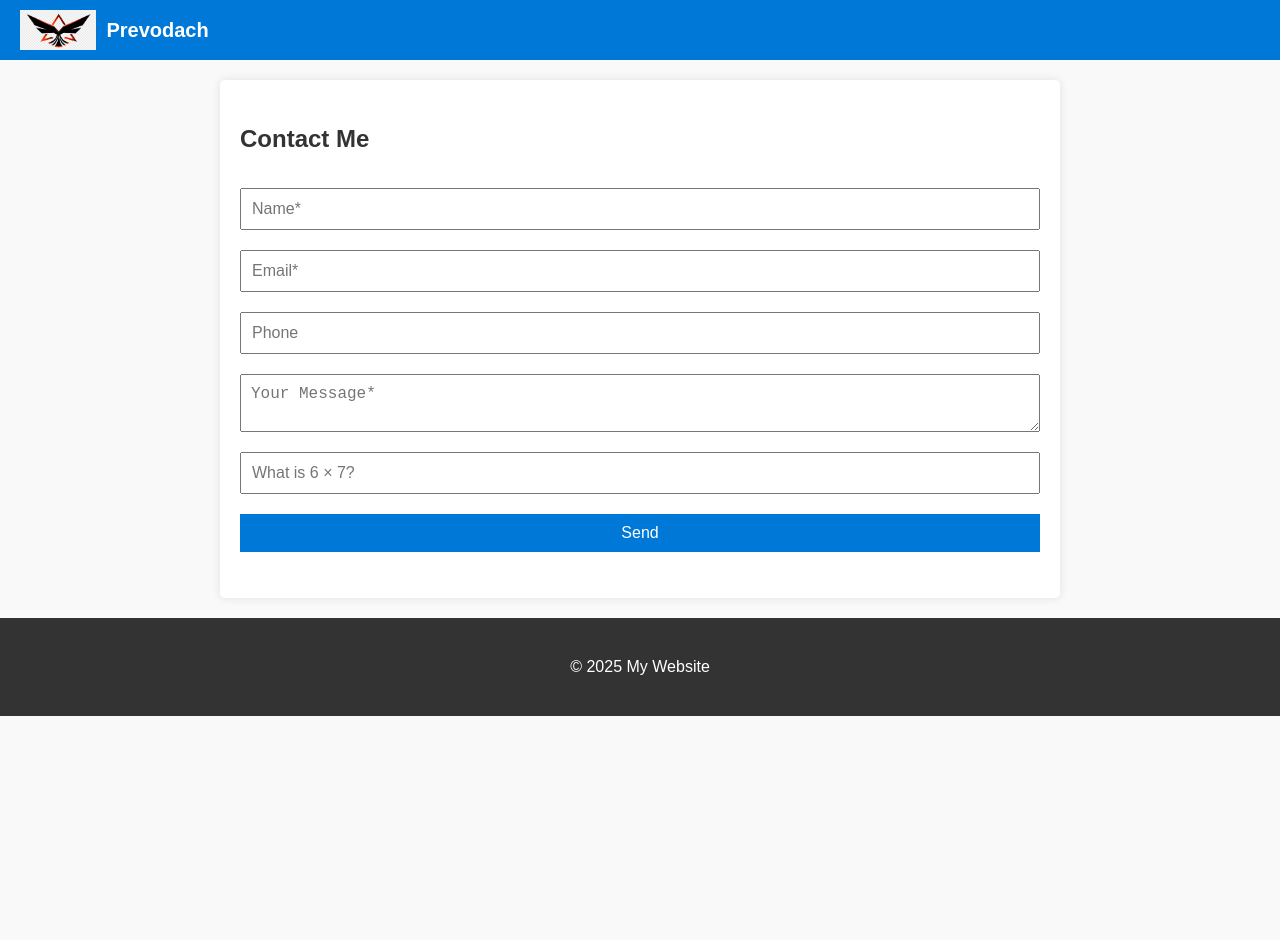
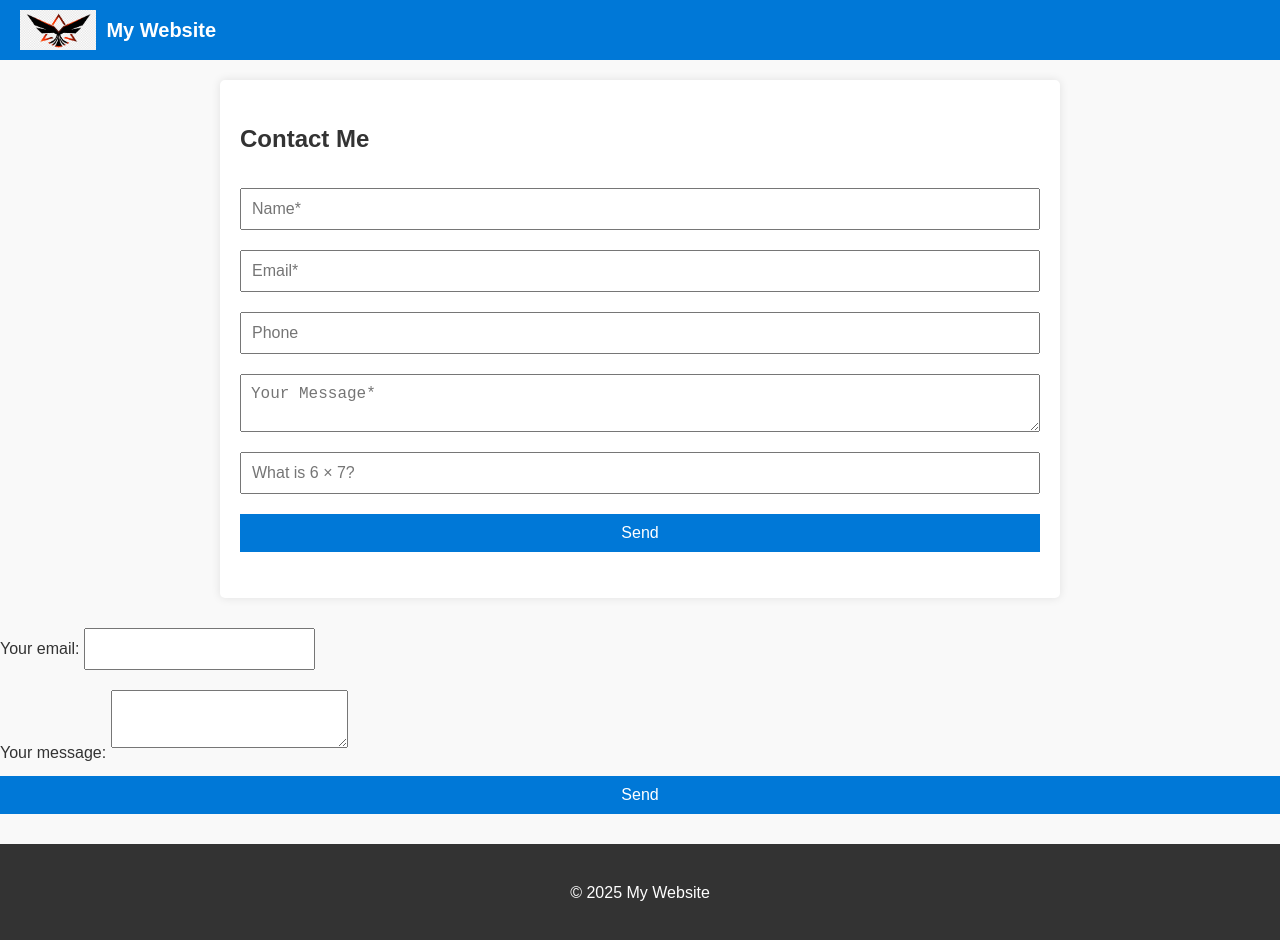
Before and after one commit to Daniel-616/prevodach, a plain HTML site: page index.html in a window 1280 px wide. Before the commit the page ends 800 px from the top, so only its background shows below. Drawn offline with Linux system fonts and the light colour scheme.

Commit message:
Add files via upload

```diff
--- a/index.html
+++ b/index.html
@@ -10,7 +10,7 @@
     <header>
         <div class="logo">
             <img src="images/logo.png" alt="Logo">
-            <h1>Prevodach</h1>
+            <h1>My Website</h1>
         </div>
     <div class="hamburger">
         <span></span>
@@ -37,6 +37,24 @@
         </form>
         <p id="responseMessage"></p>
     </div>
+
+	<!-- modify this form HTML and place wherever you want your form -->
+	<form
+	  action="https://formspree.io/f/mqaagrbj"
+	  method="POST"
+	>
+	  <label>
+		Your email:
+		<input type="email" name="email">
+	  </label>
+	  <label>
+		Your message:
+		<textarea name="message"></textarea>
+	  </label>
+	  <!-- your other form fields go here -->
+	  <button type="submit">Send</button>
+	</form>
+
     <footer>
         <p>&copy; 2025 My Website</p>
     </footer>
```
